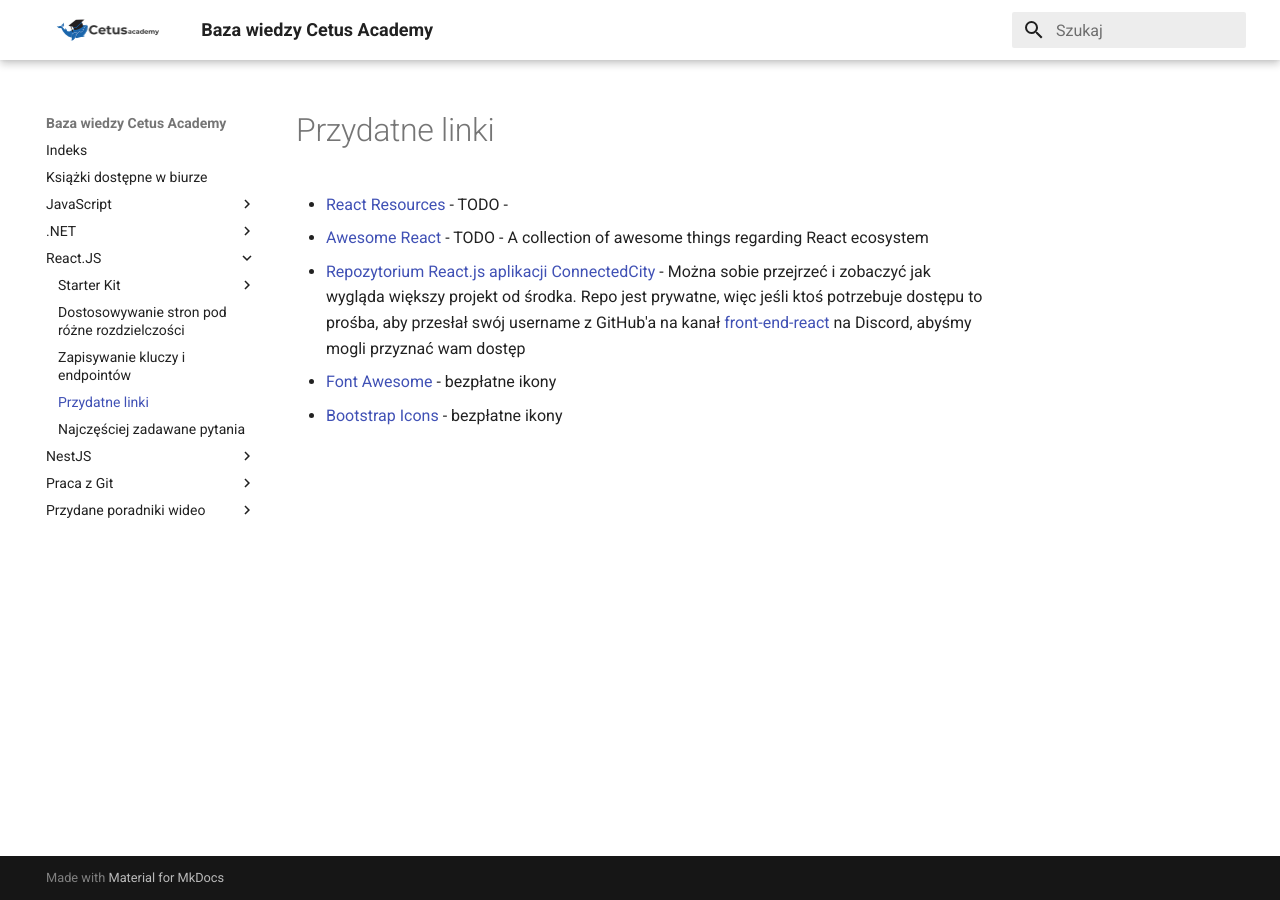
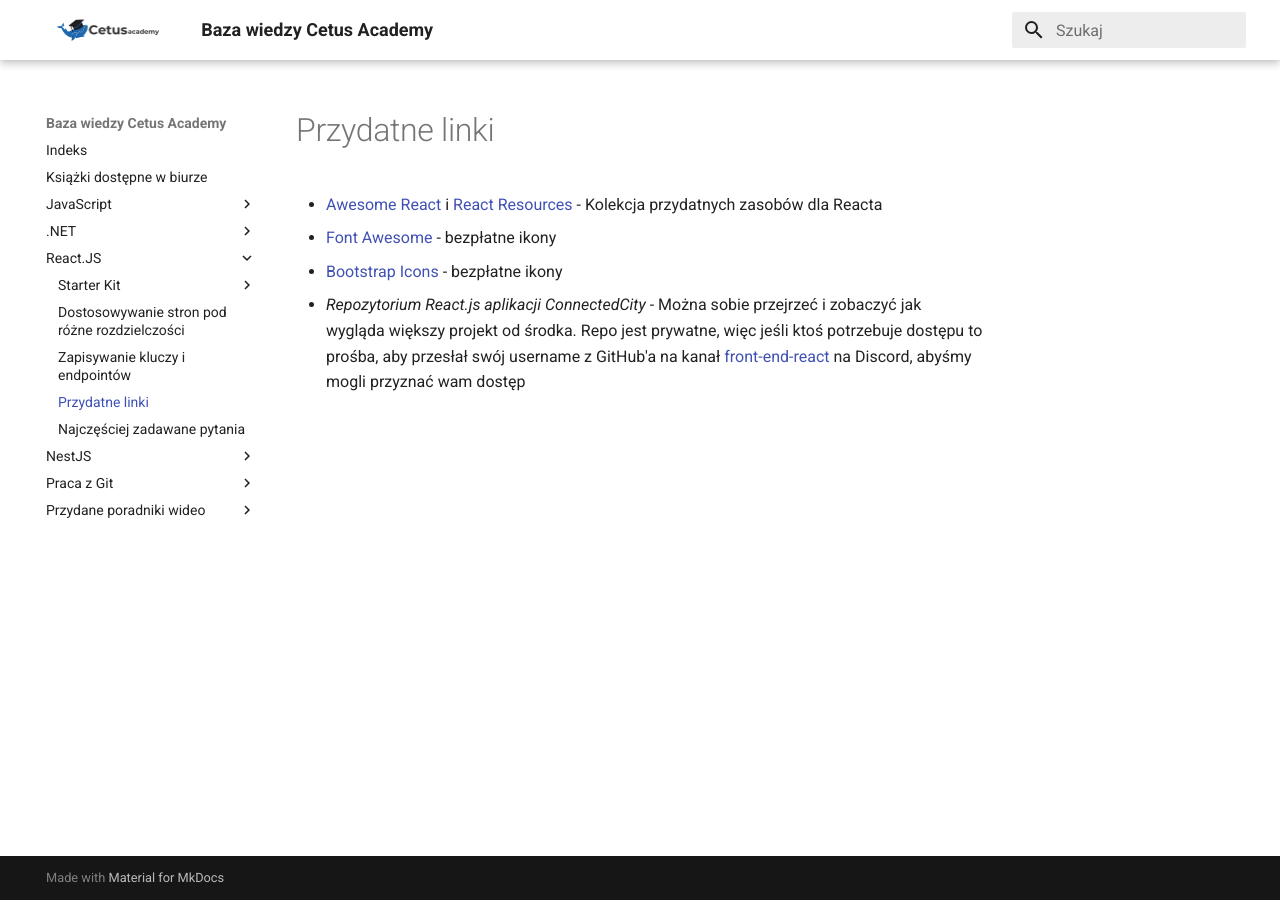
Before and after one commit to Cetus-Academy/knowledge-base, an MkDocs documentation site: the page built from docs/reactjs/useful-links.md, in a window 1280 px wide. Built offline with MkDocs 1.6.1 and Material for MkDocs 9.7.7, drawn with Linux system fonts in a browser that asks for light colours.

Commit message:
update useful-links.md

```diff
--- a/docs/reactjs/useful-links.md
+++ b/docs/reactjs/useful-links.md
@@ -1,6 +1,6 @@
 # Przydatne linki
-- [React Resources](https://reactresources.com/) - TODO -
-- [Awesome React](https://github.com/enaqx/awesome-react) - TODO - A collection of awesome things regarding React ecosystem
-- [Repozytorium React.js aplikacji ConnectedCity](https://github.com/Cetus-Academy/ConnectedCityReactApp) - Można sobie przejrzeć i zobaczyć jak wygląda większy projekt od środka. Repo jest prywatne, więc jeśli ktoś potrzebuje dostępu to prośba, aby przesłał swój username z GitHub'a na kanał [front-end-react](https://discord.com/channels/898447530378035200/898527921621327882) na Discord, abyśmy mogli przyznać wam dostęp
-- [Font Awesome](https://fontawesome.com/) - bezpłatne ikony
-- [Bootstrap Icons](https://icons.getbootstrap.com/) - bezpłatne ikony
+
+-   [Awesome React](https://github.com/enaqx/awesome-react) i [React Resources](https://reactresources.com/) - Kolekcja przydatnych zasobów dla Reacta
+-   [Font Awesome](https://fontawesome.com/) - bezpłatne ikony
+-   [Bootstrap Icons](https://icons.getbootstrap.com/) - bezpłatne ikony
+-   _Repozytorium React.js aplikacji ConnectedCity_ - Można sobie przejrzeć i zobaczyć jak wygląda większy projekt od środka. Repo jest prywatne, więc jeśli ktoś potrzebuje dostępu to prośba, aby przesłał swój username z GitHub'a na kanał [front-end-react](https://discord.com/channels/898447530378035200/898527921621327882) na Discord, abyśmy mogli przyznać wam dostęp
```
